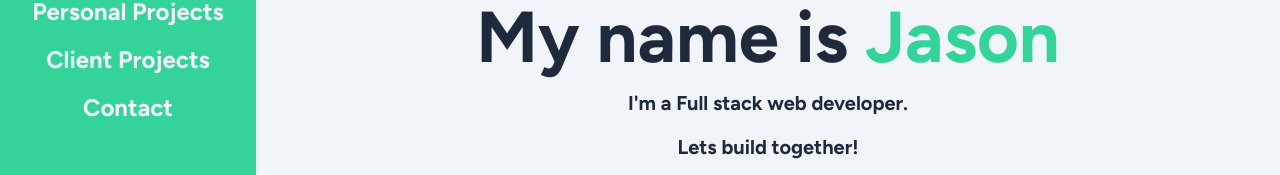
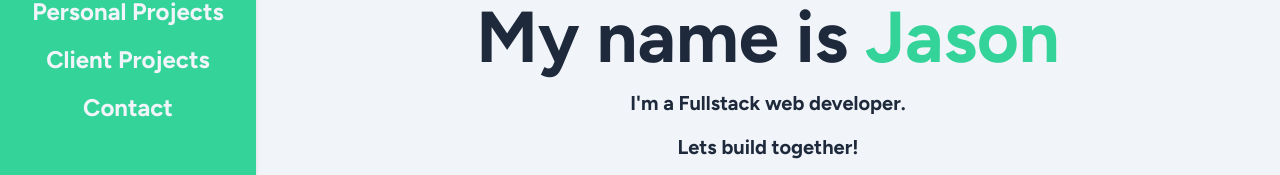
Before and after one commit to Jayrassic/Portfolio_2024, a React (Vite) app: page / in a window 1280 px wide. Shown: the part 313-488 px from the top of the page. Built offline with nearby package versions, Linux system fonts and the light colour scheme.

Commit message:
Corrected spelling

```diff
--- a/src/views/Home.jsx
+++ b/src/views/Home.jsx
@@ -65,7 +65,7 @@ const fromBottomVariant = {
 const Home = ({ test }) => {
   return (
     <motion.div
-      className={`no-scrollbar font-figtree flex snap-start flex-col content-center items-center justify-center overflow-x-hidden overflow-y-scroll p-4 text-center font-bold text-slate-800 sm:max-h-screen sm:min-h-screen sm:p-8`}
+      className={`no-scrollbar flex snap-start flex-col content-center items-center justify-center overflow-x-hidden overflow-y-scroll p-4 text-center font-figtree font-bold text-slate-800 sm:max-h-screen sm:min-h-screen sm:p-8`}
       variants={containerVariant}
       initial="hidden"
       whileInView="visible"
@@ -81,7 +81,7 @@ const Home = ({ test }) => {
         </motion.span>
       </motion.h1>
       <motion.p className="p-2 text-xl" variants={fromRightVariant}>
-        I'm a Full stack web developer.
+        I'm a Fullstack web developer.
       </motion.p>
       <motion.p className="p-2 text-xl" variants={fromLeftVariant}>
         Lets build together!
```
